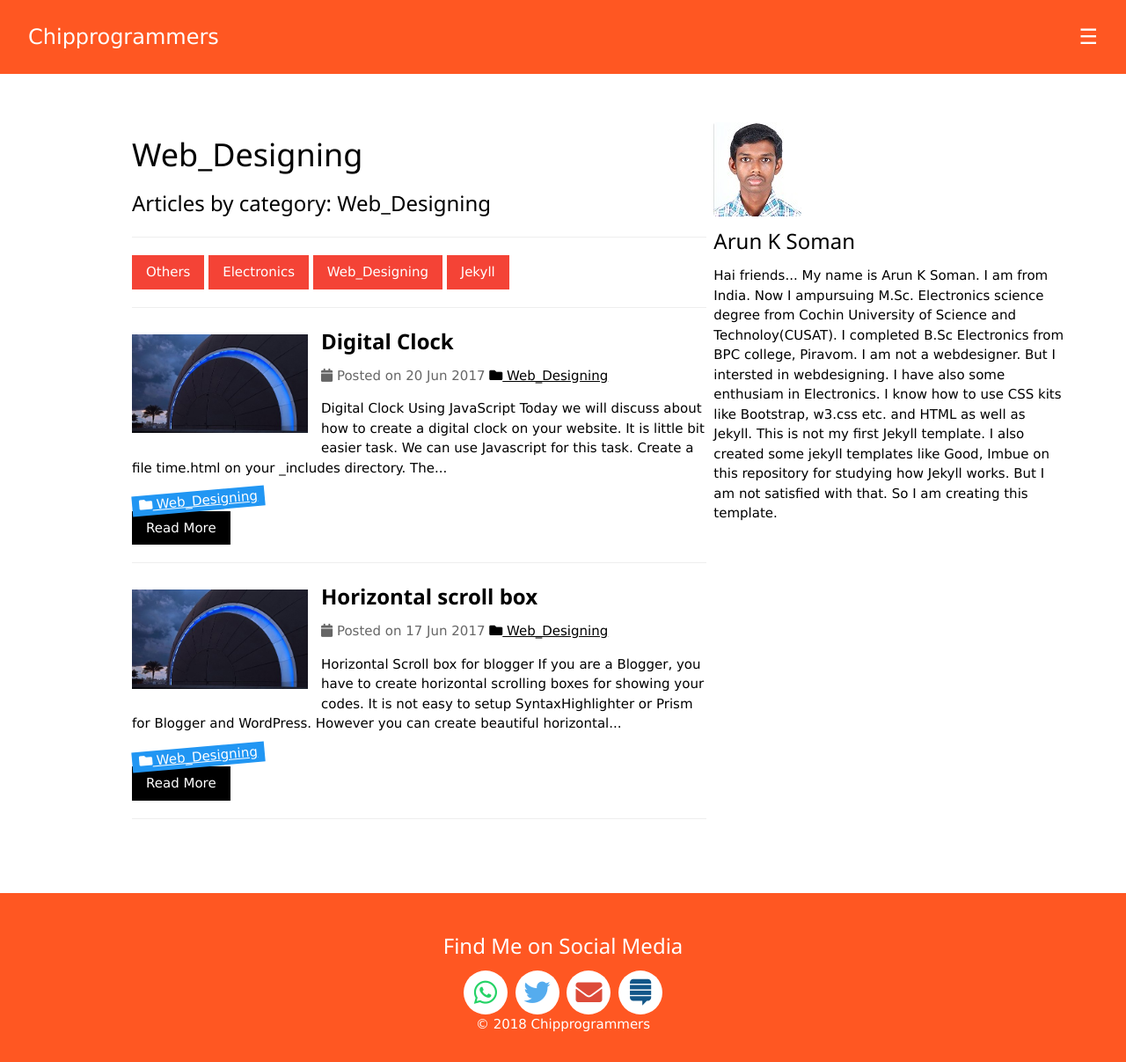
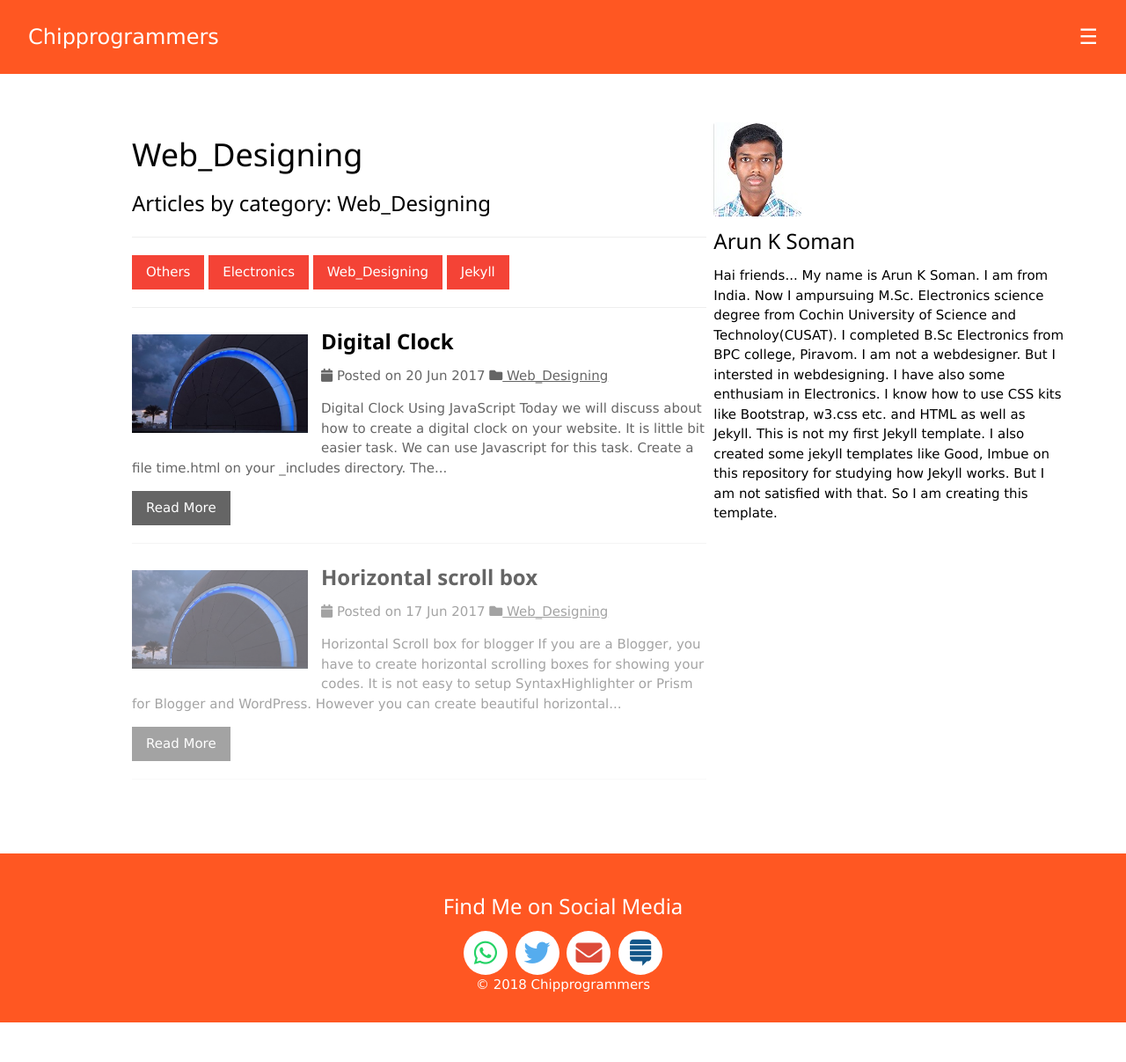
Before and after one commit to techiworld/techiworld.github.io, a Jekyll site: the page built from category/Web_Designing.md, in a window 1280 px wide and 1207 px high. Shown: the whole window at 88% size. Built offline with Jekyll 4.4.1, drawn with Linux system fonts in a browser that asks for light colours.

Commit message:
Update posts_by_category.html

```diff
--- a/_layouts/posts_by_category.html
+++ b/_layouts/posts_by_category.html
@@ -31,12 +31,8 @@
                 {% endif %}
             {% endif %}
            <span class="w3-opacity"><i class="fa fa-calendar" aria-hidden="true"></i> Posted on {{ post.date | date_to_string }}
-             </span><a href="{{ site.url }}{{ site.baseurl }}/category/{{ post.category }}" style="transform:rotate(-5deg)"><i class="fas fa-folder"></i> {{ post.category }}</a>
+             </span><span class="w3-opacity" style="transform:rotate(-5deg)"><a href="{{ site.url }}{{ site.baseurl }}/category/{{ post.category }}"><i class="fas fa-folder"></i> {{ post.category }}</a>
             <p>{{ post.content | strip_html | truncatewords: 40 }}</p>
-      <!-- category -->
-   <span class="w3-tag w3-blue" style="transform:rotate(-5deg)">
-          <a href="{{ site.url }}{{ site.baseurl }}/category/{{ post.category }}"><i class="fas fa-folder"></i> {{ post.category }}</a>
-    </span><br />
             <a href="{{ post.url |prepend:site.baseurl }}" class="w3-button w3-black">Read More</a>
             <hr />
 {% endfor %}
```
